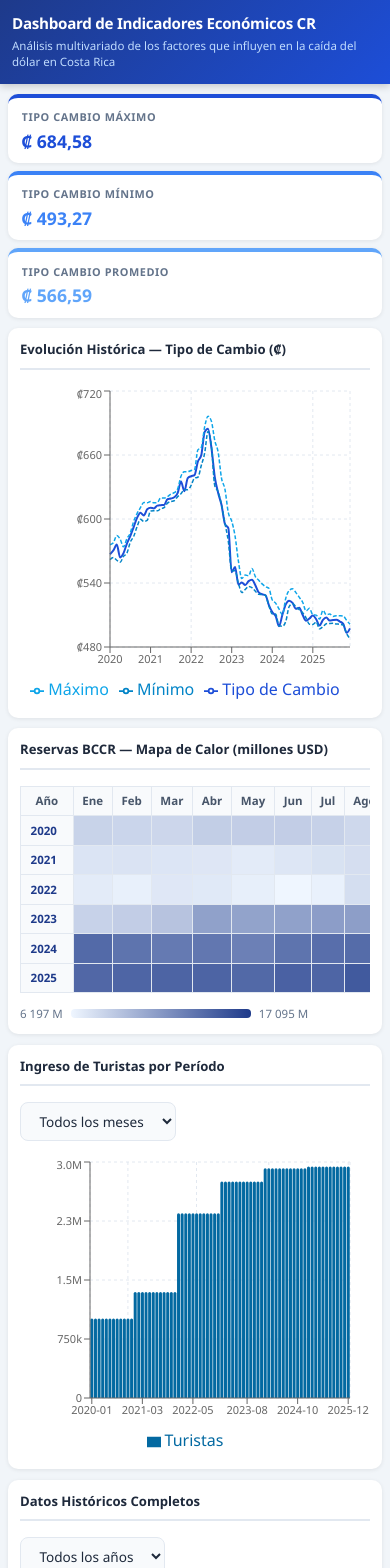
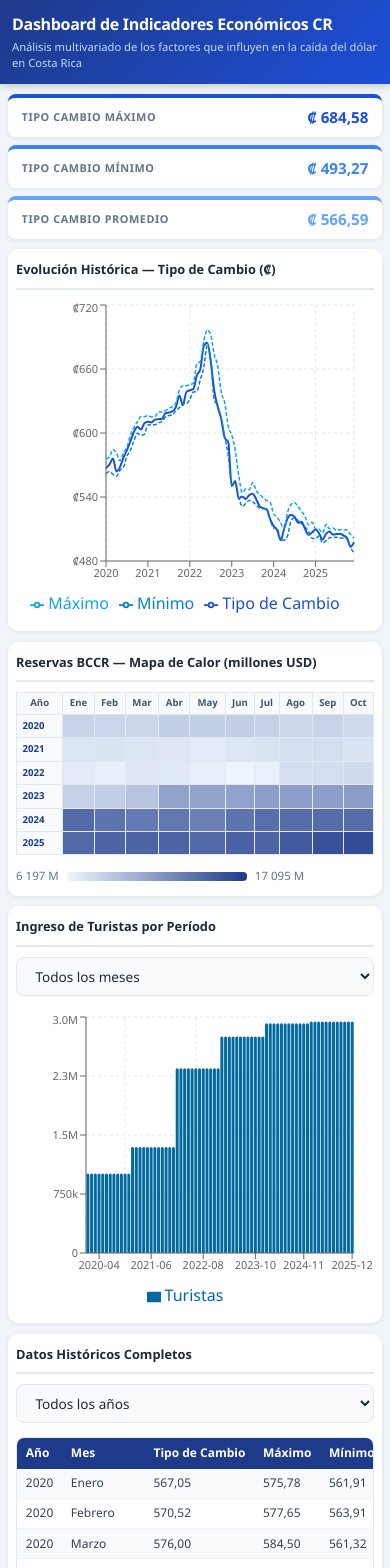
Before and after one commit to nangeel/VI_Dashboard-de-Indicadores-Econ-micos-CR, a React (Vite) app: page / in a window 390 px wide. Shown: the top 1568 px of the page. Built offline with nearby package versions, Linux system fonts and the light colour scheme.

Commit message:
cambio en dashboard

```diff
--- a/src/components/Dashboard.css
+++ b/src/components/Dashboard.css
@@ -336,3 +336,45 @@
   .footer-sep  { display: none; }
   .footer-sources { flex-direction: column; gap: .4rem; }
 }
+
+/* ── Breakpoint: tablet (≤ 768px) ─────────────────────────────────────────── */
+@media (max-width: 768px) {
+  .dash-main  { padding: .75rem .6rem 1.5rem; gap: .75rem; }
+  .kpi-grid   { grid-template-columns: repeat(3, 1fr); gap: .5rem; }
+  .kpi-card   { padding: .75rem .8rem; }
+  .kpi-value  { font-size: 1rem; }
+  .chart-card { padding: .85rem; }
+  .table-select { width: 100%; }
+}
+
+/* ── Breakpoint: mobile (≤ 480px) ─────────────────────────────────────────── */
+@media (max-width: 480px) {
+  .dash-header   { padding: .85rem .75rem; }
+  .dash-title    { font-size: 1rem; }
+  .dash-subtitle { font-size: .7rem; }
+  .dash-main     { padding: .6rem .5rem 1.25rem; gap: .65rem; }
+
+  .kpi-grid  { grid-template-columns: 1fr; gap: .5rem; }
+  .kpi-card  { padding: .65rem .85rem; display: flex; align-items: center; justify-content: space-between; border-radius: 8px; }
+  .kpi-label { font-size: .68rem; margin: 0; white-space: normal; }
+  .kpi-value { font-size: .95rem; }
+
+  .chart-card  { padding: .7rem .5rem; }
+  .chart-title { font-size: .8rem; margin-bottom: .65rem; }
+
+  .heatmap-table          { font-size: .6rem; min-width: 420px; }
+  .heatmap-table thead th { padding: .2rem .15rem; }
+  .heatmap-year           { padding: .25rem .35rem; }
+  .heatmap-cell           { padding: .18rem .08rem; }
+  .heatmap-val            { font-size: .55rem; }
+
+  .table-filters  { flex-direction: column; align-items: stretch; }
+  .table-select   { width: 100%; }
+  .data-table     { font-size: .75rem; }
+  .data-table thead th { padding: .4rem .55rem; }
+  .data-table tbody td { padding: .35rem .55rem; }
+
+  .footer-sep     { display: none; }
+  .footer-sources { flex-direction: column; gap: .35rem; }
+  .footer-link    { font-size: .78rem; }
+}
--- a/src/components/Dashboard.jsx
+++ b/src/components/Dashboard.jsx
@@ -304,7 +304,7 @@ export default function Dashboard() {
                   .map(d => d.periodo)}
               />
               <YAxis domain={['auto', 'auto']} tick={{ fontSize: 11 }} tickFormatter={v => `₡${fmt(v, 0)}`} width={80} />
-              <Tooltip content={<CustomTooltip />} />
+              <Tooltip content={<CustomTooltip labelFormatter={v => { const [y, m] = v.split('-'); return `${MESES_CORTO[+m - 1]} ${y}`; }} />} />
               <Legend />
               <Line type="monotone" dataKey="tipoCambio" name="Tipo de Cambio" stroke={C.tipoCambio} dot={false} strokeWidth={2} />
               <Line type="monotone" dataKey="maximo"     name="Máximo"         stroke={C.maximo}     dot={false} strokeWidth={1.5} strokeDasharray="4 2" />
```
